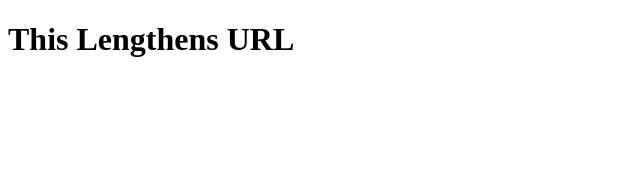
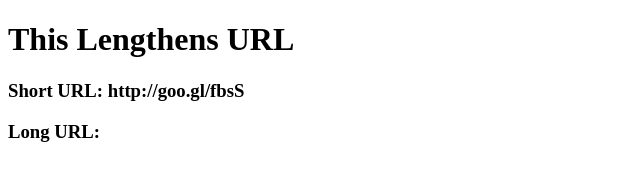
Before and after one commit to Dragomir2020/googleAPI_lengthenURL, a plain HTML site: page index.html in a window 1280 px wide. Shown: the whole page, without its empty margins (0-640 px from the left). Drawn offline with nearby package versions, Linux system fonts and the light colour scheme; no server answers.

Commit message:
update html headers

```diff
--- a/index.html
+++ b/index.html
@@ -5,8 +5,10 @@
     </head>
     <body>
         <h1>This Lengthens URL</h1>
+        <h3>Short URL: http://goo.gl/fbsS</h3>
+        <h3>Long URL:</h3>
+        <div id="results"></div>
 
-        <div id="results"></div>
         <!-- jQuery CDN Script -->
         <script src="https://code.jquery.com/jquery-3.2.0.js" integrity="sha256-wPFJNIFlVY49B+CuAIrDr932XSb6Jk3J1M22M3E2ylQ=" crossorigin="anonymous"></script>
         <script type="text/javascript">
```
